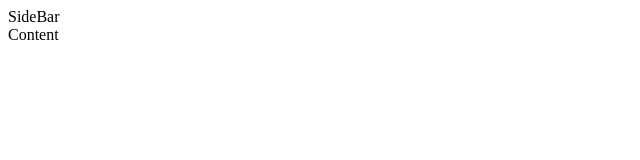
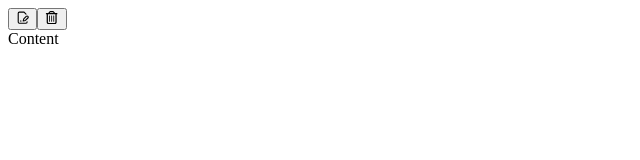
Before and after one commit to sscoderati/electron-md-editor, a React (Vite) app in the folder src/renderer/: page / in a window 1280 px wide. Shown: the top 160 px of the page, without its empty margins (0-640 px from the left). Built offline with nearby package versions, Linux system fonts and the light colour scheme.

Commit message:
Feat: 사이드바에 노트 추가, 삭제 버튼 추가

```diff
--- a/src/renderer/src/App.tsx
+++ b/src/renderer/src/App.tsx
@@ -1,11 +1,14 @@
 import { ContentLayout, RootLayout, SideBarLayout, DraggableTopBar } from "./components";
+import { NoteButtonsRow } from "./components/NoteButtonsRow";
 
 function App() {
   return (
     <>
       <DraggableTopBar />
       <RootLayout>
-        <SideBarLayout className={"p-2"}>SideBar</SideBarLayout>
+        <SideBarLayout className={"p-2"}>
+          <NoteButtonsRow className={"flex justify-between"} />
+        </SideBarLayout>
         <ContentLayout className={"border-l bg-zinc-900/50 border-l-white/20"}>
           Content
         </ContentLayout>
--- a/src/renderer/src/components/Button/index.ts
+++ b/src/renderer/src/components/Button/index.ts
@@ -1,2 +1,3 @@
 export * from "./ActionButton";
 export * from "./AddNoteButton";
+export * from "./DeleteNoteButton";
--- /dev/null
+++ b/src/renderer/src/components/NoteButtonsRow.tsx
@@ -0,0 +1,11 @@
+import { ComponentProps } from "react";
+import { AddNoteButton, DeleteNoteButton } from "./Button";
+
+export const NoteButtonsRow = ({ ...props }: ComponentProps<"div">) => {
+  return (
+    <div {...props}>
+      <AddNoteButton />
+      <DeleteNoteButton />
+    </div>
+  );
+};
```
